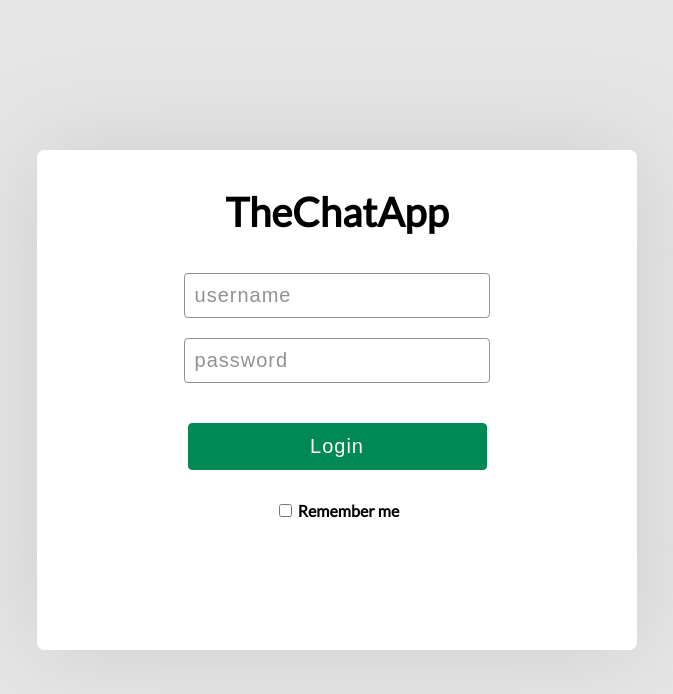
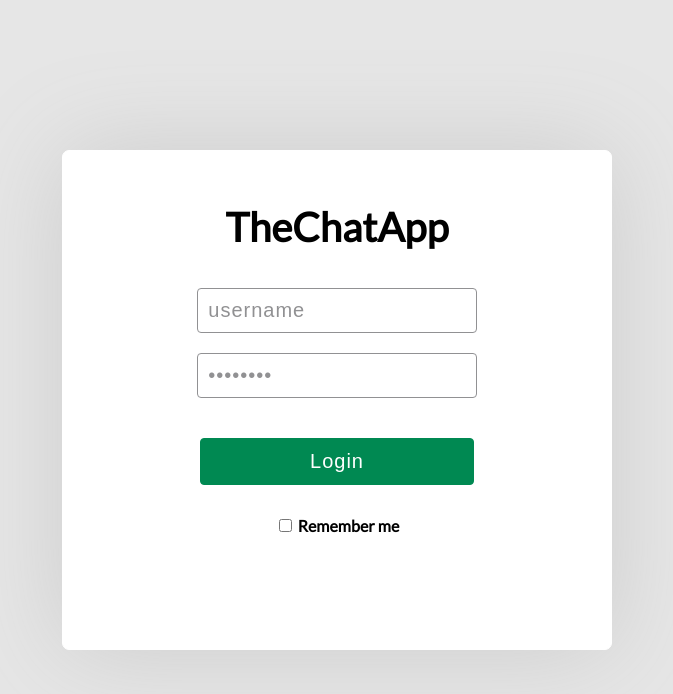
Before and after one commit to takunnithan/TheChatApp, a React app: page / in a window 1280 px wide. Shown: the top 694 px of the page, without its empty margins (303-976 px from the left). Built offline with nearby package versions, Linux system fonts and the light colour scheme.

Commit message:
Minor changes

```diff
--- a/src/components/login/Login.css
+++ b/src/components/login/Login.css
@@ -11,7 +11,7 @@
     left: 0;
     right: 0;
     margin: auto;
-    width: 600px;
+    width: 550px;
     height: 500px;
     border: 1px solid #ffffff;
     border-radius: 7px;
@@ -23,7 +23,7 @@
 .thechatapp_logo {
     font-size: 40px;
     color: black;
-    padding-top: 50px;
+    padding-top: 65px;
     text-align: center;
 }
 
--- a/src/components/login/Login.js
+++ b/src/components/login/Login.js
@@ -10,7 +10,7 @@ class Login extends Component {
         <div className={classes.thechatapp_logo}>TheChatApp</div>
         <div className={classes.inputs}>
           <input className={classes.input} defaultValue='username' />
-          <input className={classes.input} defaultValue='password' />
+          <input className={classes.input} type="password" defaultValue='password' />
           </div>
         <div className={classes.login_button_container}>
           <button className={classes.login_button}>Login</button>
```
